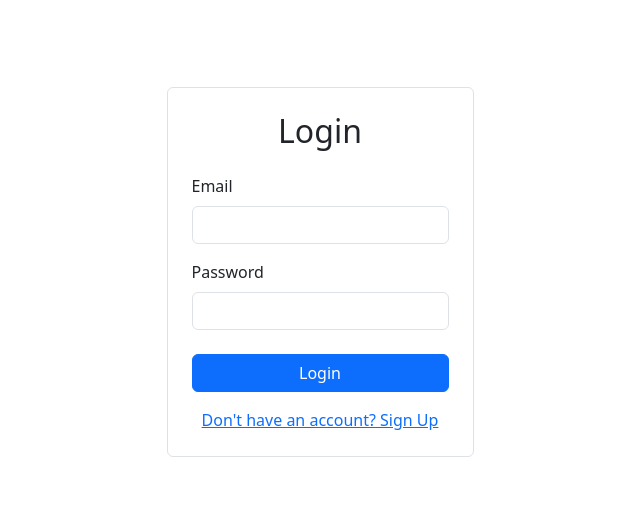
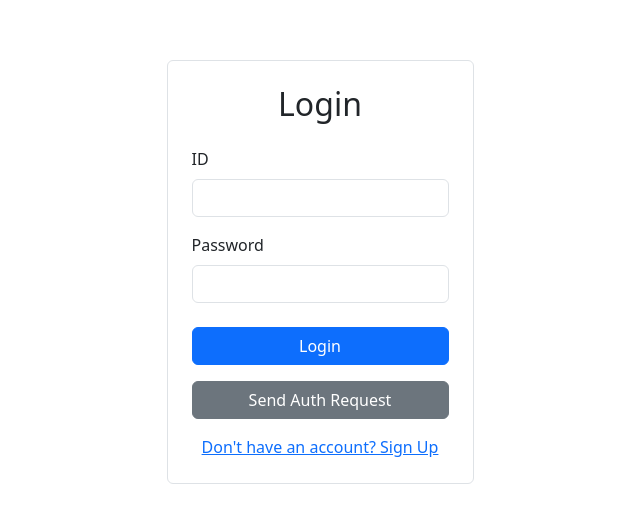
Before and after one commit to rymph/infinite-project, a React (Create React App) app in the folder frontend/: page /login in a window 1280 px wide. Shown: the part 128-650 px from the top of the page, without its empty margins (320-960 px from the left). Built offline with nearby package versions, Linux system fonts and the light colour scheme.

Commit message:
refactor: Api token refactor
add token chaeck button, remove email input when signup, ID inoput type change

```diff
--- a/frontend/src/components/LoginForm.js
+++ b/frontend/src/components/LoginForm.js
@@ -5,7 +5,7 @@ import axios from 'axios';
 
 function LoginForm() {
     const [formData, setFormData] = useState({
-        email: '',
+        userId: '',
         password: '',
     });
 
@@ -19,14 +19,16 @@ function LoginForm() {
             setErrors(validationErrors);
         } else {
             try {
-                const response = await axios.post('https://your-api.com/auth/login', formData);
+                const response = await axios.post('api', formData); //dummy api
 
                 // 로그인 성공 시 토큰 저장
-                const token = response.data.accessToken;
+                const token = response.headers['authorization'];
                 localStorage.setItem('accessToken', token);
 
                 // 성공 메시지 표시
                 setMessage('Login successful!');
+
+
 
                 // 이후 작업 수행 (예: 리다이렉션)
             } catch (error) {
@@ -46,9 +48,30 @@ function LoginForm() {
 
     const validate = (values) => {
         const errors = {};
-        if (!values.email) errors.email = 'Email is required';
+        if (!values.userId) errors.userId = 'ID is required';
         if (!values.password) errors.password = 'Password is required';
         return errors;
+    };
+
+    const handleAuthRequest = async () => {
+        const token = localStorage.getItem('accessToken');
+
+        if (!token) {
+            console.error('No token found');
+            return;
+        }
+
+        try {
+            const response = await axios.get('api', { //dummy api
+                headers: {
+                    'Authorization': `${token}`,
+                },
+            });
+
+            console.log('Response:', response);
+        } catch (error) {
+            console.error('Error during API request:', error);
+        }
     };
 
     return (
@@ -60,17 +83,17 @@ function LoginForm() {
 
                         {message && <p className="text-center">{message}</p>}
 
-                        <Form.Group controlId="email">
-                            <Form.Label>Email</Form.Label>
+                        <Form.Group controlId="userId">
+                            <Form.Label>ID</Form.Label>
                             <Form.Control
-                                type="email"
-                                name="email"
-                                value={formData.email}
+                                type="text"
+                                name="userId"
+                                value={formData.userId}
                                 onChange={handleChange}
-                                isInvalid={!!errors.email}
+                                isInvalid={!!errors.userId}
                             />
                             <Form.Control.Feedback type="invalid">
-                                {errors.email}
+                                {errors.userId}
                             </Form.Control.Feedback>
                         </Form.Group>
 
@@ -91,6 +114,13 @@ function LoginForm() {
                         <Button type="submit" variant="primary" className="mt-4 w-100">
                             Login
                         </Button>
+                        <Button
+                            onClick={handleAuthRequest}
+                            variant="secondary"
+                            className="mt-3 w-100"
+                        >
+                            Send Auth Request
+                        </Button>
                         <div className="text-center mt-3">
                             <Link to="/signup">Don't have an account? Sign Up</Link>
                         </div>
--- a/frontend/src/components/SignUpForm.js
+++ b/frontend/src/components/SignUpForm.js
@@ -6,8 +6,7 @@ import { useNavigate,Link } from 'react-router-dom';
 
 function SignUpForm() {
     const [formData, setFormData] = useState({
-        username: '',
-        email: '',
+        userId: '',
         password: '',
     });
 
@@ -23,7 +22,7 @@ function SignUpForm() {
             setErrors(validationErrors);
         } else {
             try {
-                const response = await axios.post('https://your-api.com/sign-up', formData); // dummy api
+                const response = await axios.post('api', formData); //dummy api
 
                 console.log('Sign up response:', response.data);
 
@@ -52,8 +51,7 @@ function SignUpForm() {
 
     const validate = (values) => {
         const errors = {};
-        if (!values.username) errors.username = 'Username is required';
-        if (!values.email) errors.email = 'Email is required';
+        if (!values.userId) errors.userId = 'userId is required';
         if (!values.password) errors.password = 'Password is required';
         return errors;
     };
@@ -65,31 +63,17 @@ function SignUpForm() {
                     <Form onSubmit={handleSubmit} className="p-4 border rounded">
                         <h2 className="text-center mb-4">Sign Up</h2>
 
-                        <Form.Group controlId="username">
-                            <Form.Label>Username</Form.Label>
+                        <Form.Group controlId="userId" className="mt-3">
+                            <Form.Label>User Id</Form.Label>
                             <Form.Control
-                                type="text"
-                                name="username"
-                                value={formData.username}
+                                type="euserId"
+                                name="userId"
+                                value={formData.userId}
                                 onChange={handleChange}
-                                isInvalid={!!errors.username}
+                                isInvalid={!!errors.userId}
                             />
                             <Form.Control.Feedback type="invalid">
-                                {errors.username}
-                            </Form.Control.Feedback>
-                        </Form.Group>
-
-                        <Form.Group controlId="email" className="mt-3">
-                            <Form.Label>Email</Form.Label>
-                            <Form.Control
-                                type="email"
-                                name="email"
-                                value={formData.email}
-                                onChange={handleChange}
-                                isInvalid={!!errors.email}
-                            />
-                            <Form.Control.Feedback type="invalid">
-                                {errors.email}
+                                {errors.userId}
                             </Form.Control.Feedback>
                         </Form.Group>
 
```
